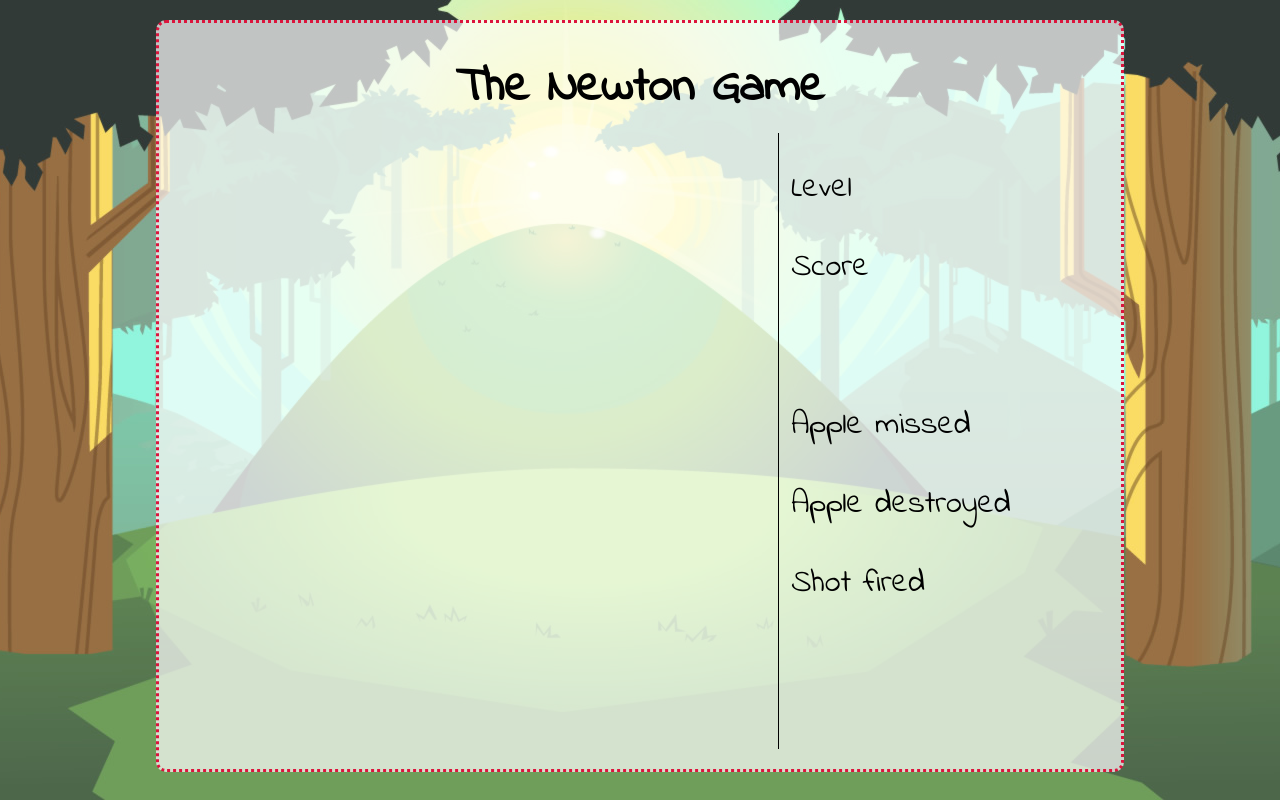
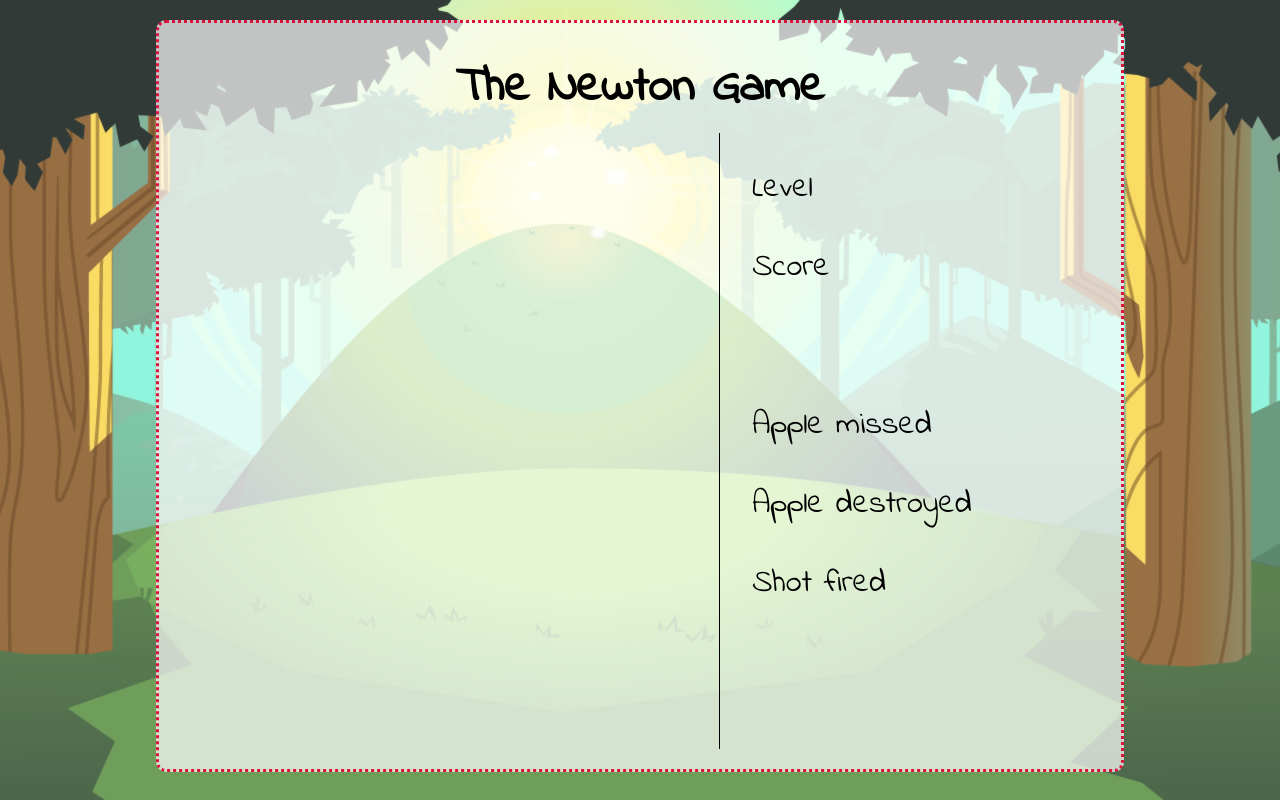
Before and after one commit to Taoro/invader, a PHP site: page /game.php in a window 1280 px wide. Run offline with PHP 8.4, Linux system fonts and the light colour scheme; some libraries are stand-ins or nearby versions.

Commit message:
Update style.css
Modifs pour ajustement game_side

```diff
--- a/assets/css/style.css
+++ b/assets/css/style.css
@@ -57,14 +57,11 @@
 
 #game_side, #score_side {
 	display: inline-block;
+	padding: 0px 20px;
 	vertical-align: top;
 }
 #game_side {
-	width: 65%;
 	border-right: 1px solid #000000;
-}
-#score_side {
-	width: 30%;
 }
 
 .center {
```
